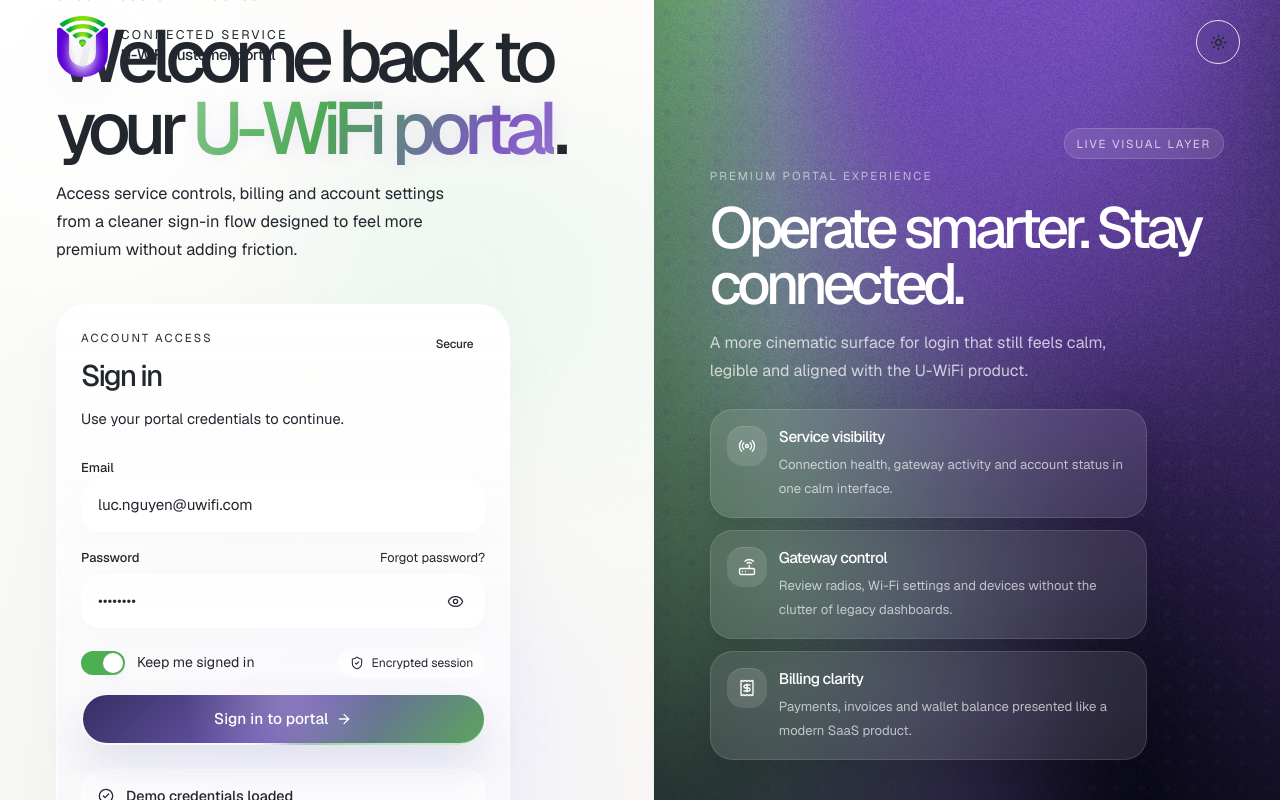
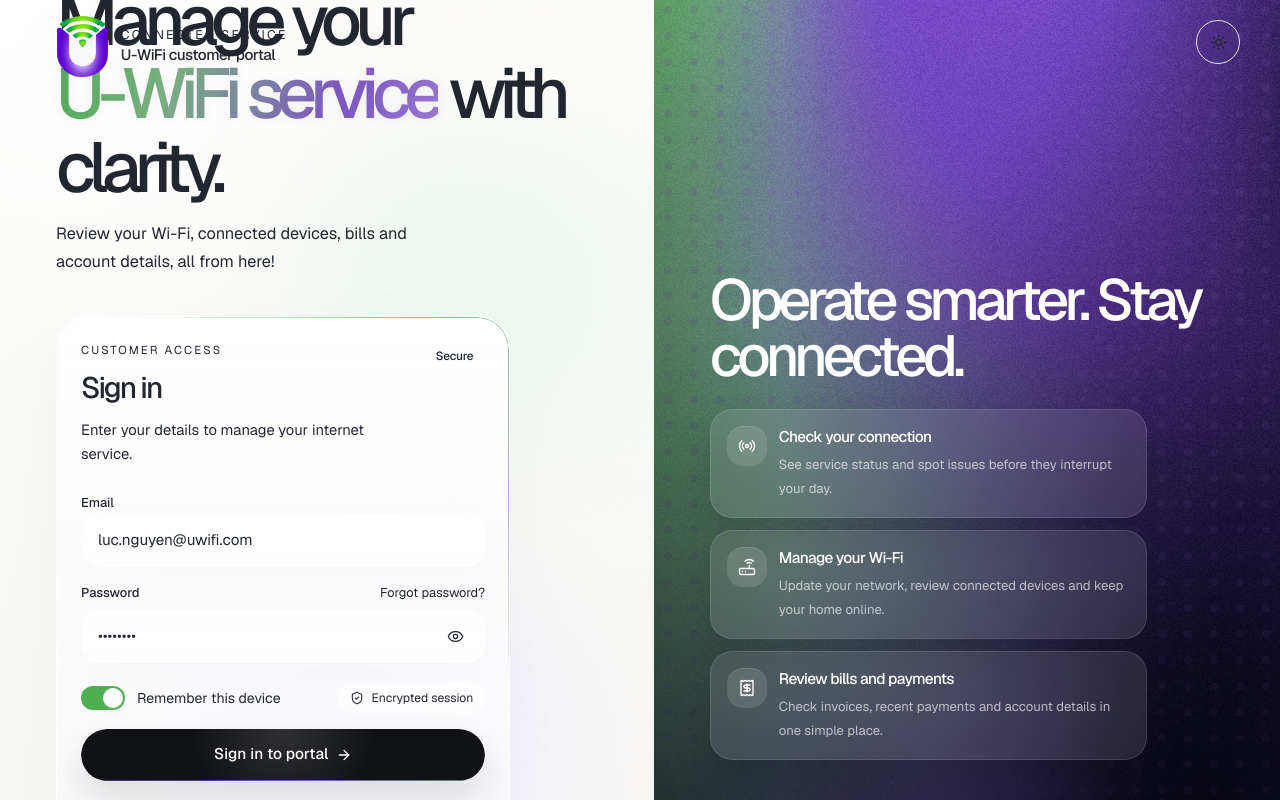
Before and after one commit to hectorslop1/uwifiwebapp, a Next.js app: page /login in a window 1280 px wide. Built offline with nearby package versions, Linux system fonts and the light colour scheme.

Commit message:
feat: refactor login shell UI and add interactive hover button component

```diff
--- a/src/app/login/login-shell.tsx
+++ b/src/app/login/login-shell.tsx
@@ -3,16 +3,15 @@
 import Link from "next/link";
 import { useRouter } from "next/navigation";
 import { useState } from "react";
-import { motion } from "framer-motion";
-import { ArrowRight, CheckCircle2, Eye, EyeOff, Radio, Receipt, Router, ShieldCheck } from "lucide-react";
+import { CheckCircle2, Eye, EyeOff, Radio, Receipt, Router, ShieldCheck } from "lucide-react";
 
 import DotGrid from "@/src/components/login/dot-grid";
 import Grainient from "@/src/components/login/grainient";
 import { UwifiBrandTile } from "@/src/components/layout/uwifi-brand";
 import { AnimatedThemeToggler } from "@/src/components/magic/animated-theme-toggler";
-import { PREMIUM_EASE } from "@/src/components/magic/motion-tokens";
 import { TextReveal } from "@/src/components/magic/text-reveal";
 import { AuroraText } from "@/src/components/ui/aurora-text";
+import { InteractiveHoverButton } from "@/src/components/ui/interactive-hover-button";
 import { ShineBorder } from "@/src/components/ui/shine-border";
 
 type FieldErrors = {
@@ -23,18 +22,18 @@
 const featureCards = [
   {
     icon: Radio,
-    title: "Service visibility",
-    copy: "Connection health, gateway activity and account status in one calm interface.",
+    title: "Check your connection",
+    copy: "See service status and spot issues before they interrupt your day.",
   },
   {
     icon: Router,
-    title: "Gateway control",
-    copy: "Review radios, Wi-Fi settings and devices without the clutter of legacy dashboards.",
+    title: "Manage your Wi-Fi",
+    copy: "Update your network, review connected devices and keep your home online.",
   },
   {
     icon: Receipt,
-    title: "Billing clarity",
-    copy: "Payments, invoices and wallet balance presented like a modern SaaS product.",
+    title: "Review bills and payments",
+    copy: "Check invoices, recent payments and account details in one simple place.",
   },
 ];
 
@@ -42,13 +41,13 @@
   const nextErrors: FieldErrors = {};
 
   if (!email.trim()) {
-    nextErrors.email = "Email is required.";
+    nextErrors.email = "Please enter your email.";
   } else if (!/^[^\s@]+@[^\s@]+\.[^\s@]+$/.test(email.trim())) {
     nextErrors.email = "Enter a valid email address.";
   }
 
   if (!password) {
-    nextErrors.password = "Password is required.";
+    nextErrors.password = "Please enter your password.";
   } else if (password.length < 6) {
     nextErrors.password = "Use at least 6 characters.";
   }
@@ -88,7 +87,7 @@
 
       router.push("/overview");
     } catch {
-      setFormError("We could not sign you in right now. Please try again.");
+      setFormError("We couldn't sign you in right now. Please try again in a moment.");
       setIsSubmitting(false);
     }
   };
@@ -132,26 +131,30 @@
             <div className="grid w-full gap-8 lg:gap-10">
               <div className="grid gap-4">
                 <div className="text-[0.72rem] uppercase tracking-[0.18em] text-ink-faint">
-                  <TextReveal text="Secure customer access" />
+                  <TextReveal text="Your internet account, in one place" />
                 </div>
-                <h1 className="text-[2.8rem] font-medium leading-[0.98] tracking-[-0.095em] text-ink sm:text-[3.4rem] lg:text-[4.2rem] xl:text-[4.6rem]">
-                  Welcome back to your <AuroraText>U-WiFi portal</AuroraText>.
+                <h1 className="text-[2.8rem] font-medium leading-[1.04] tracking-[-0.095em] text-ink sm:text-[3.4rem] lg:text-[4.05rem] xl:text-[4.4rem]">
+                  Manage your <AuroraText>U-WiFi service</AuroraText> with clarity.
                 </h1>
                 <p className="w-full text-[1rem] leading-7 text-ink-muted sm:text-[1.02rem] lg:w-[88%] xl:w-[76%]">
-                  Access service controls, billing and account settings from a cleaner sign-in flow designed
-                  to feel more premium without adding friction.
+                  Review your Wi-Fi, connected devices, bills and account details, all from here!
                 </p>
               </div>
 
-              <section className="theme-panel-subtle w-full rounded-[2rem] border border-white/80 bg-[linear-gradient(180deg,rgba(255,255,255,0.92),rgba(248,248,250,0.84))] px-5 py-5 shadow-[0_24px_52px_rgba(193,196,206,0.12),inset_0_1px_0_rgba(255,255,255,0.96)] backdrop-blur-xl sm:px-6 sm:py-6 lg:w-[92%] xl:w-[84%]">
+              <section className="theme-panel-subtle relative w-full overflow-hidden rounded-[2rem] border border-white/80 bg-[linear-gradient(180deg,rgba(255,255,255,0.92),rgba(248,248,250,0.84))] px-5 py-5 shadow-[0_24px_52px_rgba(193,196,206,0.12),inset_0_1px_0_rgba(255,255,255,0.96)] backdrop-blur-xl sm:px-6 sm:py-6 lg:w-[92%] xl:w-[84%]">
+                <ShineBorder
+                  borderWidth={1.35}
+                  duration={7.4}
+                  shineColor={["#f5f8f5", "#81c784", "#b39ddb"]}
+                />
                 <div className="flex items-start justify-between gap-4">
                   <div>
                     <div className="text-[0.72rem] uppercase tracking-[0.18em] text-ink-faint">
-                      Account access
+                      Customer access
                     </div>
                     <div className="mt-2 text-[1.85rem] font-medium tracking-[-0.07em] text-ink">Sign in</div>
                     <p className="mt-2 text-[0.92rem] leading-6 text-ink-muted">
-                      Use your portal credentials to continue.
+                      Enter your details to manage your internet service.
                     </p>
                   </div>
 
@@ -234,7 +237,7 @@
                           }`}
                         />
                       </button>
-                      Keep me signed in
+                      Remember this device
                     </label>
 
                     <div className="hidden items-center gap-2 rounded-full bg-white/60 px-3 py-1.5 text-[0.76rem] text-ink-muted sm:flex">
@@ -249,41 +252,18 @@
                     </div>
                   ) : null}
 
-                  <motion.button
-                    type="submit"
-                    disabled={isSubmitting}
-                    whileHover={{
-                      scale: isSubmitting ? 1 : 1.015,
-                      boxShadow: "0 18px 34px rgba(76,175,80,0.14), 0 8px 22px rgba(126,87,194,0.16)",
-                    }}
-                    transition={{ duration: 0.45, ease: PREMIUM_EASE }}
-                    className="group relative mt-2 flex w-full items-center justify-center overflow-hidden rounded-full px-4 py-3.5 text-[0.96rem] font-medium text-white shadow-[0_20px_40px_rgba(94,92,168,0.16)] disabled:cursor-not-allowed disabled:opacity-70"
-                  >
-                    <ShineBorder
-                      borderWidth={1.75}
-                      duration={5.3}
-                      shineColor={["#f4f8f4", "#81c784", "#b39ddb"]}
-                    />
-                    <span className="absolute inset-[1.5px] rounded-full bg-[linear-gradient(135deg,#352f63_0%,#6f5ab1_52%,#5aa55e_100%)]" />
-                    <span className="absolute inset-0 bg-[radial-gradient(circle_at_top,rgba(255,255,255,0.28),transparent_48%)] opacity-80" />
-                    <span className="relative flex items-center justify-center gap-2">
-                      {isSubmitting ? "Signing in..." : "Sign in to portal"}
-                      <ArrowRight
-                        size={16}
-                        strokeWidth={1.9}
-                        className="transition-transform duration-300 group-hover:translate-x-0.5"
-                      />
-                    </span>
-                  </motion.button>
+                  <InteractiveHoverButton type="submit" disabled={isSubmitting} className="mt-2">
+                    {isSubmitting ? "Signing in..." : "Sign in to portal"}
+                  </InteractiveHoverButton>
                 </form>
 
                 <div className="theme-inline-surface mt-6 rounded-[1.3rem] border border-white/80 bg-white/55 px-4 py-4">
                   <div className="flex items-start gap-3">
                     <CheckCircle2 size={16} strokeWidth={1.9} className="mt-0.5 shrink-0 text-success" />
                     <div>
-                      <div className="text-[0.9rem] font-medium text-ink">Demo credentials loaded</div>
+                      <div className="text-[0.9rem] font-medium text-ink">Demo access ready</div>
                       <p className="mt-1 text-[0.82rem] leading-6 text-ink-muted">
-                        This preview signs into the redesigned portal flow and sends you to the new overview
+                        This preview takes you into the customer portal so you can review the updated
                         experience.
                       </p>
                     </div>
@@ -301,27 +281,27 @@
             color1="#81c784"
             color2="#7e57c2"
             color3="#08110d"
-            timeSpeed={0.3}
-            colorBalance={-0.18}
+            timeSpeed={0.38}
+            colorBalance={-0.12}
             warpStrength={1.14}
             warpFrequency={3.1}
-            warpSpeed={1.52}
+            warpSpeed={1.78}
             warpAmplitude={44}
             blendAngle={-18}
-            blendSoftness={0.12}
+            blendSoftness={0.14}
             rotationAmount={280}
             noiseScale={1.55}
-            grainAmount={0.06}
+            grainAmount={0.07}
             grainScale={1.3}
-            saturation={0.92}
-            contrast={1.18}
+            saturation={1.02}
+            contrast={1.24}
             centerX={0.03}
             centerY={0}
             zoom={0.96}
           />
           <DotGrid
-            className="absolute inset-0 opacity-70"
-            dotSize={7}
+            className="absolute inset-0 opacity-85"
+            dotSize={8}
             gap={18}
             baseColor="#7e57c2"
             activeColor="#81c784"
@@ -334,22 +314,15 @@
           <div className="absolute inset-y-0 left-0 w-24 bg-[linear-gradient(90deg,rgba(11,10,24,0.26),transparent)] lg:w-32" />
 
           <div className="relative z-10 flex h-full flex-col justify-end px-6 pb-6 pt-24 sm:px-8 sm:pb-8 sm:pt-28 lg:px-10 lg:pb-10 lg:pt-32 xl:px-14">
-            <div className="ml-auto rounded-full border border-white/16 bg-white/10 px-3 py-1.5 text-[0.72rem] uppercase tracking-[0.16em] text-white/72 backdrop-blur-md">
-              Live visual layer
-            </div>
+
 
             <div className="mt-auto grid gap-6">
               <div className="grid gap-4">
-                <div className="text-[0.72rem] uppercase tracking-[0.18em] text-white/58">
-                  Premium portal experience
-                </div>
+
                 <h2 className="text-[2.6rem] font-medium leading-[0.98] tracking-[-0.08em] text-white sm:text-[3rem] lg:text-[3.6rem]">
                   Operate smarter. Stay connected.
                 </h2>
-                <p className="w-full text-[1rem] leading-7 text-white/72 lg:w-[80%]">
-                  A more cinematic surface for login that still feels calm, legible and aligned with the
-                  U-WiFi product.
-                </p>
+
               </div>
 
               <div className="grid gap-3 lg:w-[85%]">
--- a/src/components/ui/aurora-text.module.css
+++ b/src/components/ui/aurora-text.module.css
@@ -1,21 +1,20 @@
 .aurora {
+  display: inline-block;
   background-image: linear-gradient(
-    118deg,
-    #ffffff 0%,
-    #edf7ef 12%,
-    #81c784 28%,
-    #4caf50 43%,
-    #7e57c2 63%,
-    #b39ddb 80%,
-    #f5f0ff 92%,
-    #ffffff 100%
+    112deg,
+    #5d8e63 0%,
+    #4caf50 22%,
+    #7bb37f 38%,
+    #7e57c2 62%,
+    #9f88d6 82%,
+    #c3b4e6 100%
   );
-  background-size: 220% 220%;
+  background-size: 180% 180%;
   color: transparent;
   -webkit-background-clip: text;
   background-clip: text;
   animation: auroraShift 7.2s linear infinite;
-  text-shadow: 0 0 18px rgba(126, 87, 194, 0.12);
+  text-shadow: 0 0 12px rgba(126, 87, 194, 0.08);
 }
 
 @keyframes auroraShift {
--- /dev/null
+++ b/src/components/ui/interactive-hover-button.tsx
@@ -0,0 +1,59 @@
+"use client";
+
+import { ArrowRight } from "lucide-react";
+import { motion } from "framer-motion";
+import type { ButtonHTMLAttributes, ReactNode } from "react";
+
+import { PREMIUM_EASE } from "@/src/components/magic/motion-tokens";
+
+type InteractiveHoverButtonProps = ButtonHTMLAttributes<HTMLButtonElement> & {
+  children: ReactNode;
+  className?: string;
+};
+
+function cx(...values: Array<string | undefined>) {
+  return values.filter(Boolean).join(" ");
+}
+
+export function InteractiveHoverButton({
+  children,
+  className,
+  disabled,
+  ...props
+}: Readonly<InteractiveHoverButtonProps>) {
+  return (
+    <motion.div
+      whileHover={
+        disabled
+          ? undefined
+          : {
+              scale: 1.015,
+              boxShadow:
+                "0 18px 34px rgba(76,175,80,0.14), 0 8px 22px rgba(126,87,194,0.16)",
+            }
+      }
+      transition={{ duration: 0.42, ease: PREMIUM_EASE }}
+    >
+      <button
+        className={cx(
+          "group relative flex w-full items-center justify-center overflow-hidden rounded-full px-4 py-3.5 text-[0.96rem] font-medium text-white shadow-[0_18px_36px_rgba(16,18,22,0.12)] transition-[box-shadow] duration-300 disabled:cursor-not-allowed disabled:opacity-70",
+          className
+        )}
+        disabled={disabled}
+        {...props}
+      >
+        <span className="absolute inset-0 rounded-full bg-[#111215]" />
+        <span className="absolute inset-0 translate-y-full rounded-full bg-[linear-gradient(135deg,#342f63_0%,#6f5ab1_52%,#5aa55e_100%)] transition-transform duration-500 ease-out group-hover:translate-y-0" />
+        <span className="absolute inset-0 bg-[radial-gradient(circle_at_top,rgba(255,255,255,0.18),transparent_44%)] opacity-70" />
+        <span className="relative flex items-center gap-2">
+          <span className="transition-transform duration-300 group-hover:-translate-x-0.5">{children}</span>
+          <ArrowRight
+            size={16}
+            strokeWidth={1.9}
+            className="transition-transform duration-300 group-hover:translate-x-1"
+          />
+        </span>
+      </button>
+    </motion.div>
+  );
+}
```
